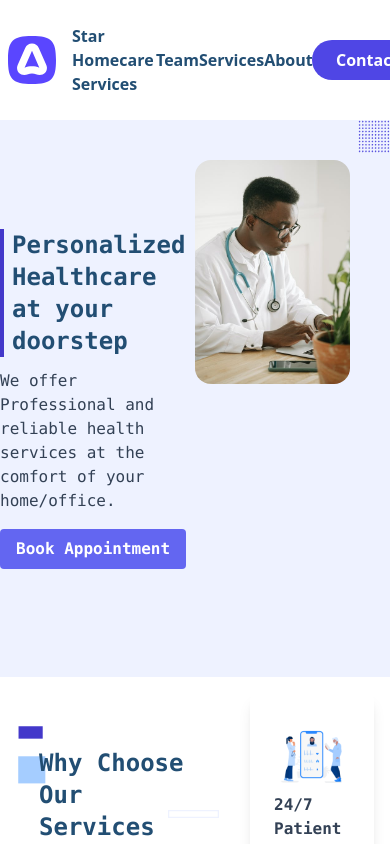
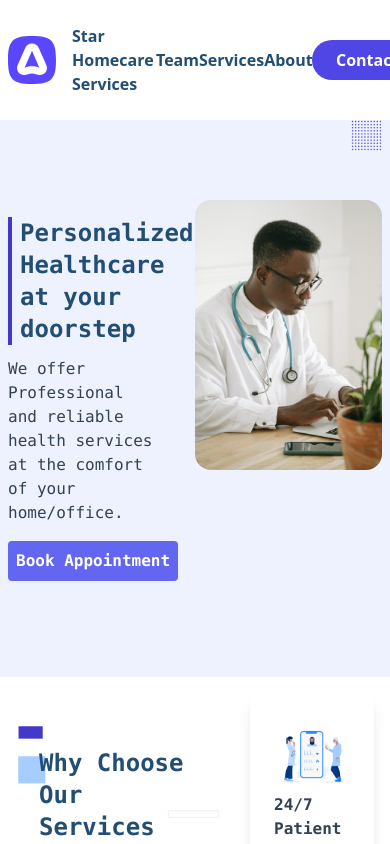
Before and after one commit to jbuyu/realdoc, a Next.js app: page / in a window 390 px wide. Shown: the top 844 px of the page. Built offline with nearby package versions, Linux system fonts and the light colour scheme.

Commit message:
styles main page

```diff
--- a/components/Hero.js
+++ b/components/Hero.js
@@ -3,7 +3,7 @@ import Image from 'next/image'
 import Link from 'next/link'
 const Hero = () => (
   <div className="h-128">
-    <div className="mx-auto flex max-w-7xl justify-between">
+    <div className="mx-auto flex justify-between px-2 md:max-w-7xl md:px-0">
       <div className="flex h-128 flex-1 flex-col justify-center ">
         <div className="flex-start flex w-full space-x-2 border-l-4 border-solid border-indigo-700  ">
           <span></span>
@@ -18,7 +18,7 @@ const Hero = () => (
           </div>
         </div>
         <div className="pt-4">
-          <button className="inline-flex rounded bg-indigo-500 py-2 px-4 font-bold text-white transition ease-in-out hover:-translate-1 hover:scale-110 hover:bg-indigo-700">
+          <button className="hover:-translate-1 inline-flex rounded bg-indigo-500 py-2 px-2 font-bold text-white transition ease-in-out hover:scale-110 hover:bg-indigo-700 md:px-4">
             <Link href="/Form">
               <span>Book Appointment</span>
             </Link>
@@ -31,14 +31,14 @@ const Hero = () => (
           alt="dots_svg"
           className="absolute top-0 right-0 flex w-1/6"
         />
-        <div className=" absolute top-10 right-10">
+        <div className=" absolute top-20 md:top-10 right-0 md:right-10">
           <Image
             // loader={myLoader}
             src="/doc3.jpeg"
             alt="Picture of the author"
             width={432}
             height={624}
-            className=" rounded-2xl "
+            className=" rounded-2xl  "
           />
         </div>
       </div>
```
